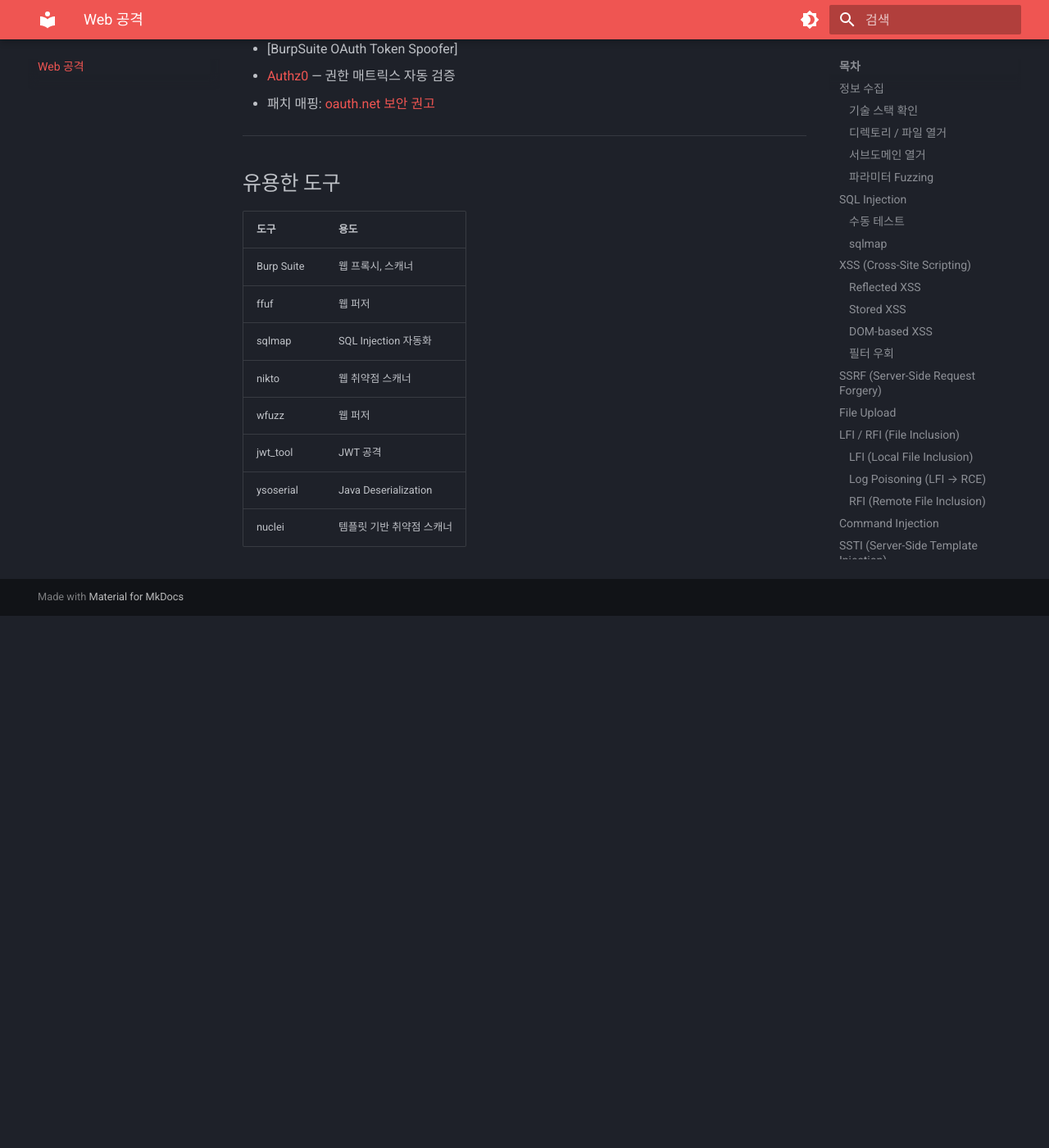
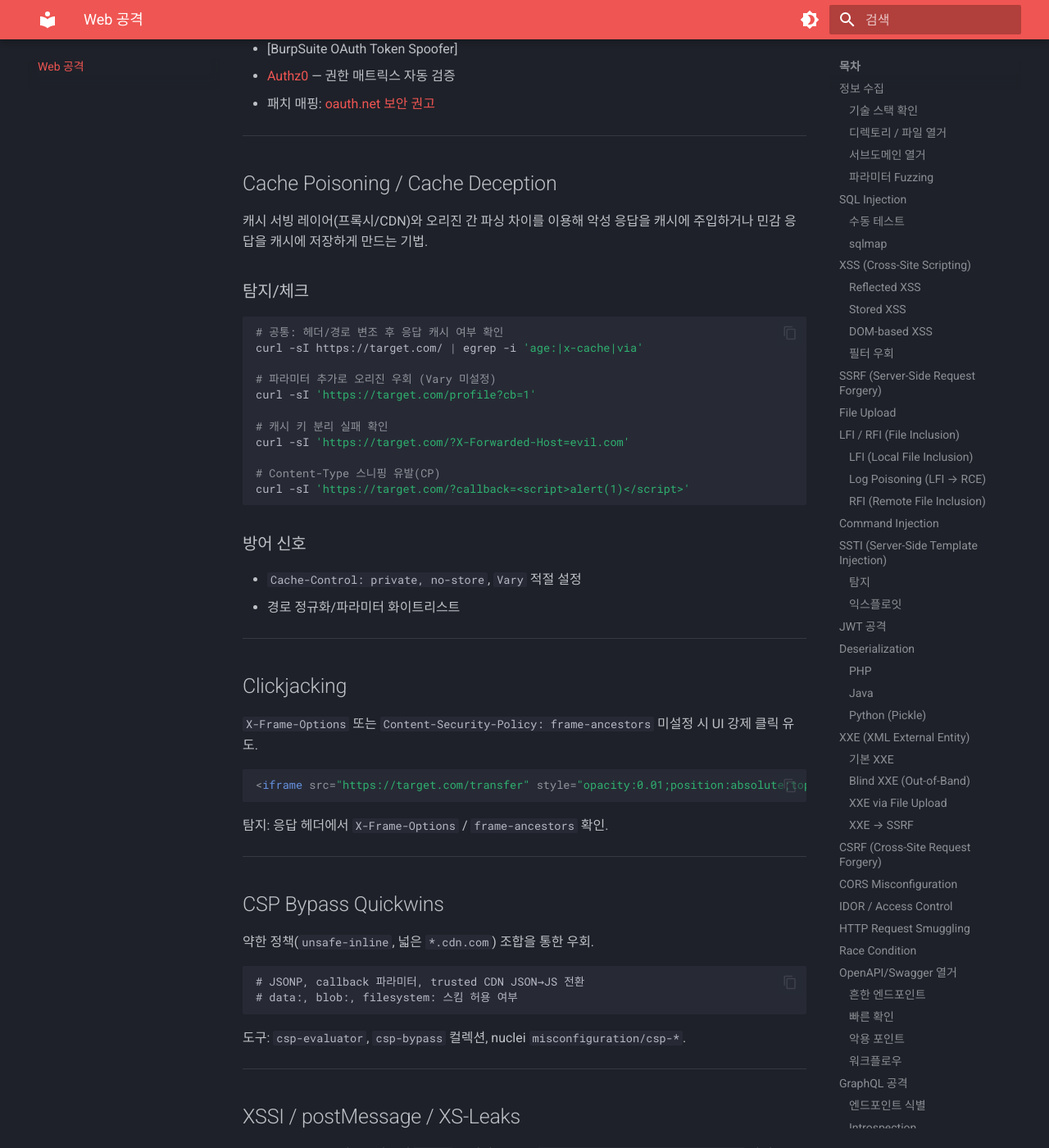
Before and after one commit to STEALIEN-RED/docs-redteam-cheatsheet, an MkDocs documentation site: the page built from docs/web/index.md, in a window 1280 px wide and 1400 px high, scrolled down 16959 px. Shown: the whole window at 82% size. Built offline with MkDocs 1.6.1 and Material for MkDocs 9.7.7, drawn with Linux system fonts in a browser that asks for light colours; before the commit the page ends 17710 px from its top, so only the background shows below that; some of the changed text lies outside the part shown.

Commit message:
docs(web): add cache poisoning/deception, clickjacking, CSP bypass, XSSI/postMessage/XS-Leaks, 2FA/MFA bypass sections
- Fill key gaps referenced in HackTricks web methodology
- Include quick detection tips and defense signals

````diff
--- a/docs/web/index.md
+++ b/docs/web/index.md
@@ -840,6 +840,78 @@ POST /device/code → user_code 입력 페이지 URL 을 피싱 메일로 전달
 
 ---
 
+## Cache Poisoning / Cache Deception
+
+캐시 서빙 레이어(프록시/CDN)와 오리진 간 파싱 차이를 이용해 악성 응답을 캐시에 주입하거나 민감 응답을 캐시에 저장하게 만드는 기법.
+
+### 탐지/체크
+
+```bash
+# 공통: 헤더/경로 변조 후 응답 캐시 여부 확인
+curl -sI https://target.com/ | egrep -i 'age:|x-cache|via'
+
+# 파라미터 추가로 오리진 우회 (Vary 미설정)
+curl -sI 'https://target.com/profile?cb=1'
+
+# 캐시 키 분리 실패 확인
+curl -sI 'https://target.com/?X-Forwarded-Host=evil.com'
+
+# Content-Type 스니핑 유발(CP)
+curl -sI 'https://target.com/?callback=<script>alert(1)</script>'
+```
+
+### 방어 신호
+- `Cache-Control: private, no-store`, `Vary` 적절 설정
+- 경로 정규화/파라미터 화이트리스트
+
+---
+
+## Clickjacking
+
+`X-Frame-Options` 또는 `Content-Security-Policy: frame-ancestors` 미설정 시 UI 강제 클릭 유도.
+
+```html
+<iframe src="https://target.com/transfer" style="opacity:0.01;position:absolute;top:0;left:0;width:100%;height:100%"></iframe>
+```
+
+탐지: 응답 헤더에서 `X-Frame-Options` / `frame-ancestors` 확인.
+
+---
+
+## CSP Bypass Quickwins
+
+약한 정책(`unsafe-inline`, 넓은 `*.cdn.com`) 조합을 통한 우회.
+
+```text
+# JSONP, callback 파라미터, trusted CDN JSON→JS 전환
+# data:, blob:, filesystem: 스킴 허용 여부
+```
+
+도구: `csp-evaluator`, `csp-bypass` 컬렉션, nuclei `misconfiguration/csp-*`.
+
+---
+
+## XSSI / postMessage / XS-Leaks
+
+- XSSI: JSON 엔드포인트에 `)]}',` 프리픽스 유무, `Content-Type: application/json` 강제
+- postMessage: `event.origin` 검증 부재, 와일드카드 수신 여부
+- XS-Leaks: 타이밍/리다이렉트/리소스 크기 기반 정보 유출 가능성 점검
+
+레퍼런스: xsleaks.dev 패턴, nuclei `exposures/*`.
+
+---
+
+## 2FA/MFA/OTP Bypass 패턴
+
+- 세션 고정: 2FA 전·후 세션 토큰 불변 여부
+- OTP 재사용/동시성: one-time 사용 보장, 중복 제출 거부
+- 백업코드/이메일 링크: 토큰 만료, 매체 변경 시 재검증
+- 등록 흐름: 새 기기 등록에 비밀번호만 요구하는지 점검
+
+탐지 스크립트 예시(Burp/Turbo Intruder): 동일 요청을 토큰만 바꿔 동시 전송해 중복 사용 가능 여부 확인.
+
+---
+
 ## 유용한 도구
 
 | 도구 | 용도 |
````
Also changed, not shown: docs_internal_backup/web/index.md (+72 -0 lines).
